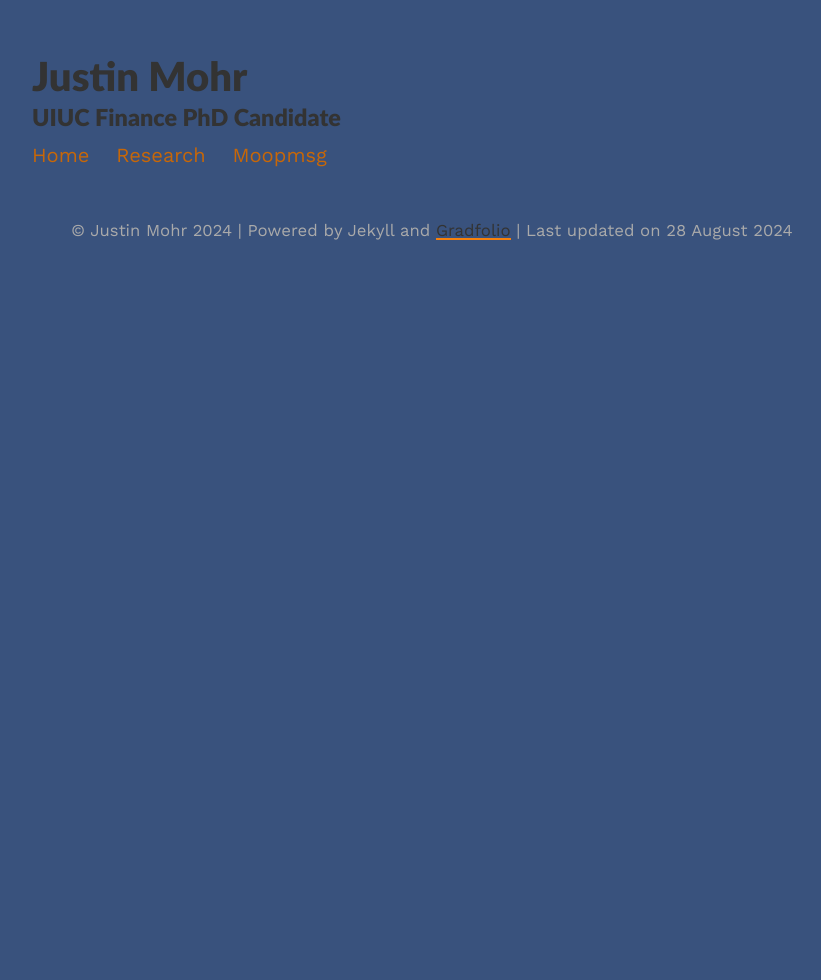
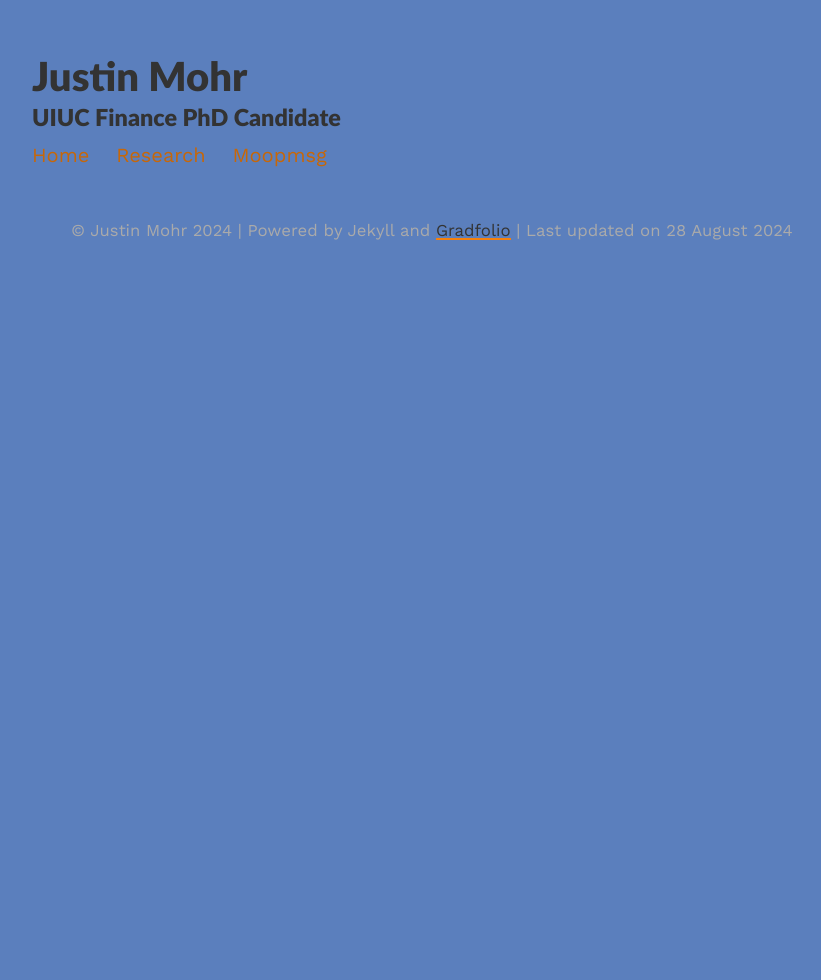
Before and after one commit to justin-mohr/justin-mohr.github.io, a Jekyll site: the page built from archive.html, in a window 1280 px wide. Shown: the whole page, without its empty margins (208-1029 px from the left). Built offline with Jekyll 4.4.1, drawn with Linux system fonts in a browser that asks for light colours; nearby versions of some CDN libraries.

Commit message:
Update variables.scss

```diff
--- a/assets/css/_sass/variables.scss
+++ b/assets/css/_sass/variables.scss
@@ -12,7 +12,7 @@ $brand-color:      #c76708;
 $projectbox-text:  #1e2126;
 
 // Color scheme for light
-$body-bg: #39527d;
+$body-bg: #5b7fbd;
 $projectbox: #c3e1c9;
 $text-color: #333;
 
```
